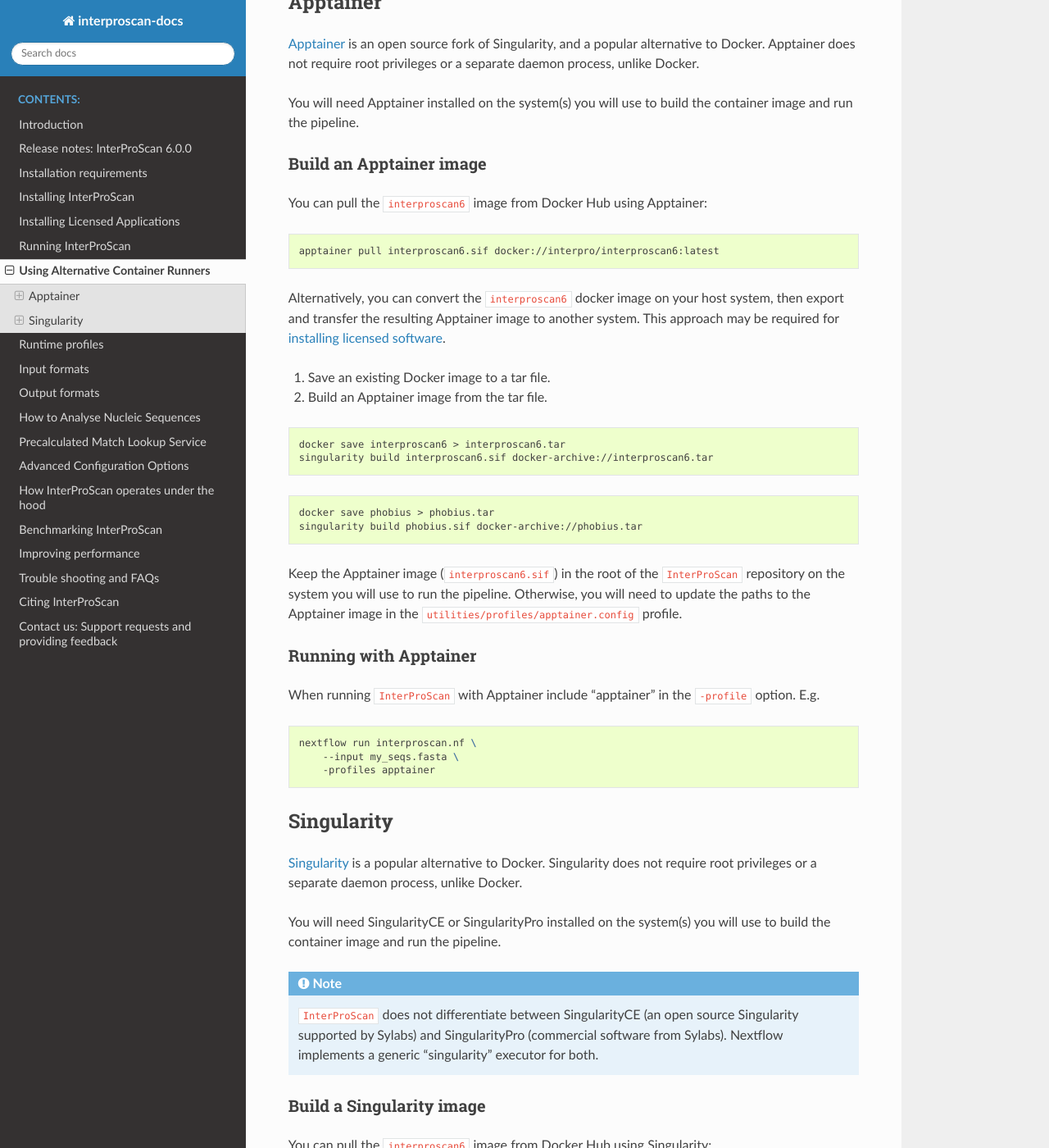
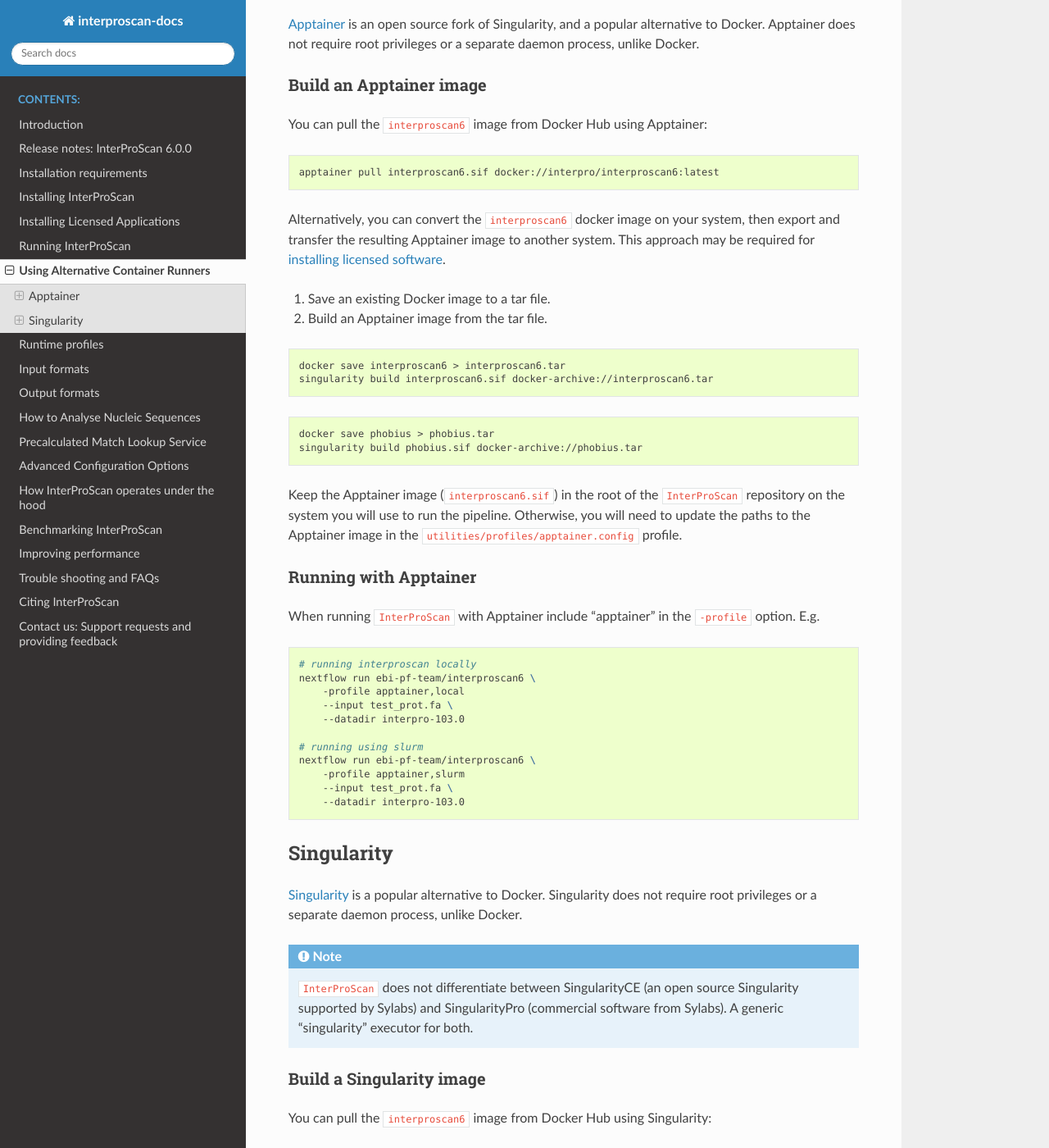
Before and after one commit to ebi-pf-team/interproscan-docs, a Sphinx documentation site: the page built from docs/AlternativeContainers.rst, in a window 1280 px wide and 1400 px high, scrolled down 469 px. Shown: the whole window at 82% size. Built offline with Sphinx 7.4.7 and the Read the Docs theme 3.1.0, drawn with Linux system fonts in a browser that asks for light colours; some of the changed text lies outside the part shown.

Commit message:
minimalise containers and profiles

```diff
--- a/docs/AlternativeContainers.rst
+++ b/docs/AlternativeContainers.rst
@@ -2,13 +2,12 @@
 Using Alternative Container Runners
 ===================================
 
-In addition to supporting Docker, ``InterProScan`` provides built in support for container runners Apptainer and
-Singularity.
+``InterProScan`` includes supports Docker, Apptainer and Singularity.
 
-Nextflow also includes support for Charliecloud, Podman, Sarus and Shifter. To use these container runtimes you will need to create a new Nextflow Profile.
-Please see the `Profiles page <Profiles.html>`__ for more information.
+Nextflow also includes support for Charliecloud, Podman, Sarus and Shifter. To use these container runtimes
+you will need to create a new Nextflow Profile. Please see the `Profiles page <Profiles.html>`__ for more information.
 
-.. TIP::
+.. NOTE::
 
     It is not necessary to download the InterPro release data before building any
     container for ``InterProScan``.
@@ -20,9 +19,6 @@
 popular alternative to Docker.
 Apptainer does not require root privileges or a separate daemon process, unlike Docker.
 
-You will need Apptainer installed on the system(s) you will use to build the container image
-and run the pipeline.
-
 Build an Apptainer image
 ~~~~~~~~~~~~~~~~~~~~~~~~
 
@@ -32,7 +28,7 @@
 
     apptainer pull interproscan6.sif docker://interpro/interproscan6:latest
 
-Alternatively, you can convert the ``interproscan6`` docker image on your host system, then export and transfer
+Alternatively, you can convert the ``interproscan6`` docker image on your system, then export and transfer
 the resulting Apptainer image to another system. This approach may be required for
 `installing licensed software <InstallingLicensedApps.html>`__.
 
@@ -61,9 +57,17 @@
 
 .. code-block:: bash
 
-    nextflow run interproscan.nf \
-        --input my_seqs.fasta \
-        -profiles apptainer
+    # running interproscan locally
+    nextflow run ebi-pf-team/interproscan6 \
+        -profile apptainer,local
+        --input test_prot.fa \
+        --datadir interpro-103.0
+
+    # running using slurm
+    nextflow run ebi-pf-team/interproscan6 \
+        -profile apptainer,slurm
+        --input test_prot.fa \
+        --datadir interpro-103.0
 
 Singularity
 -----------
@@ -71,14 +75,11 @@
 `Singularity <https://sylabs.io/singularity/>`_ is a popular alternative to Docker.
 Singularity does not require root privileges or a separate daemon process, unlike Docker.
 
-You will need SingularityCE or SingularityPro installed on the system(s)
-you will use to build the container image and run the pipeline.
-
 .. NOTE::
 
     ``InterProScan`` does not differentiate between SingularityCE (an open source
     Singularity supported by Sylabs) and SingularityPro (commercial software from Sylabs).
-    Nextflow implements a generic "singularity" executor for both.
+    A generic "singularity" executor for both.
 
 Build a Singularity image
 ~~~~~~~~~~~~~~~~~~~~~~~~~~
@@ -117,8 +118,14 @@
 
 .. code-block:: bash
 
-    nextflow run interproscan.nf \
-        --input my_seqs.fasta \
-        -profiles singularity
+    # running interproscan locally
+    nextflow run ebi-pf-team/interproscan6 \
+        -profile singularity,local
+        --input test_prot.fa \
+        --datadir interpro-103.0
 
-You can find more information on the ``InterProScan`` profiles :ref: `profiles-lable`.
+    # running using slurm
+    nextflow run ebi-pf-team/interproscan6 \
+        -profile singularity,slurm
+        --input test_prot.fa \
+        --datadir interpro-103.0
```
Also changed, not shown: docs/Profiles.rst (+11 -16 lines).
